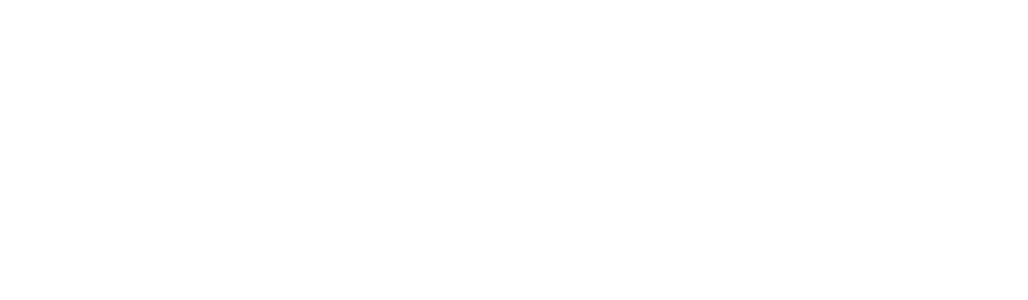
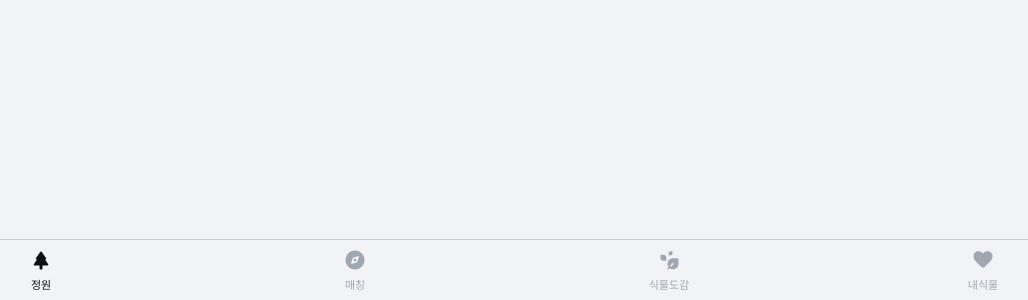
Before and after one commit to Person-Green/Front, a React (Vite) app: page / in a window 1280 px wide. Before the commit this address had no page. Shown: the part 500-800 px from the top of the page, without its empty margins (128-1156 px from the left). Built offline with nearby package versions, Linux system fonts and the light colour scheme; a web font is replaced by a local one.

Commit message:
feat(#5): bottomNav 내비게이션 기능 구현

```diff
--- a/src/app/App.tsx
+++ b/src/app/App.tsx
@@ -2,6 +2,7 @@
 import Banner from "../widgets/banner";
 import Header from "../widgets/header";
 import Layout from "../widgets/layout";
+import BottomNav from "../widgets/bottomNav";
 
 function App() {
 
@@ -14,6 +15,7 @@
           {/* Pages */}
         </Route>
       </Routes>
+      <BottomNav />
     </>
   );
 }
--- a/src/index.css
+++ b/src/index.css
@@ -1,4 +1,11 @@
 @import "tailwindcss";
+
+html{
+  /* height 동적 제어 */
+  height: 100dvh;
+  background-color: oklch(96.3% 0.005 258);
+}
+
 * {
   font-family:
     "Pretendard Variable",
@@ -17,6 +24,7 @@
 @theme {
   --*: initial;
 
+  --spacing-0: 0rem;
   --spacing-6: 0.375rem;
   --spacing-8: 0.5rem;
   --spacing-12: 0.75rem;
--- a/src/widgets/bottomNav.tsx
+++ b/src/widgets/bottomNav.tsx
@@ -1,9 +1,36 @@
+import { Link, useLocation } from 'react-router-dom';
+
 const BottomNav = () => {
-  return(
-		<nav>
+  const location = useLocation();
 
-		</nav>
+  const navItems = [
+    { icon: 'park', label: '정원', path: '/' },
+    { icon: 'explore', label: '매칭', path: '/matching' },
+    { icon: 'temp_preferences_eco', label: '식물도감', path: '/encyclopedia' },
+    { icon: 'favorite', label: '내식물', path: '/my-plants' },
+  ];
+
+  return (
+    <nav className="fixed bottom-0 flex h-fit w-dvw bg-surface-10 px-12 border-t border-t-stroke-10">
+      {navItems.map((item) => {
+        const isActive = location.pathname === item.path;
+        return (
+          <Link
+            key={item.path}
+            to={item.path}
+            className="flex flex-col items-center w-full py-8 gap-6"
+          >
+            <span className={`icon-m ${isActive ? 'text-text-10' : 'text-text-30'} transition-all duration-100 ease-in-out`}>
+              {item.icon}
+            </span>
+            <span className={`label-s ${isActive ? 'text-text-10' : 'text-text-30'} transition-all duration-100 ease-in-out`}>
+              {item.label}
+            </span>
+          </Link>
+        );
+      })}
+    </nav>
   );
-}
+};
 
 export default BottomNav;
```
